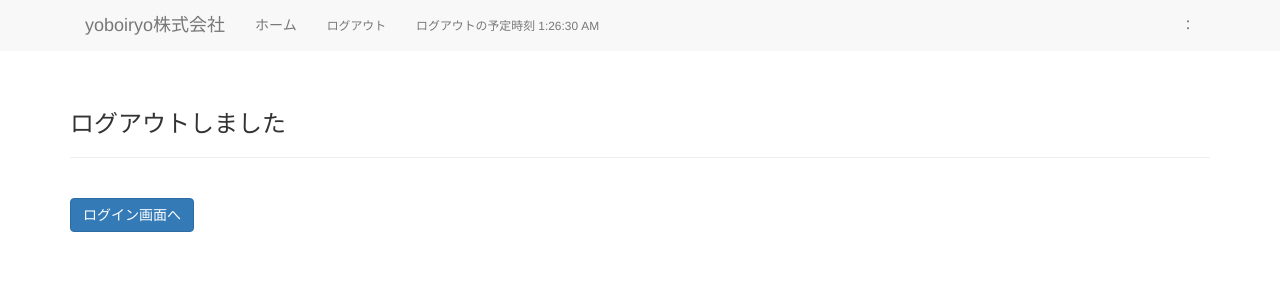
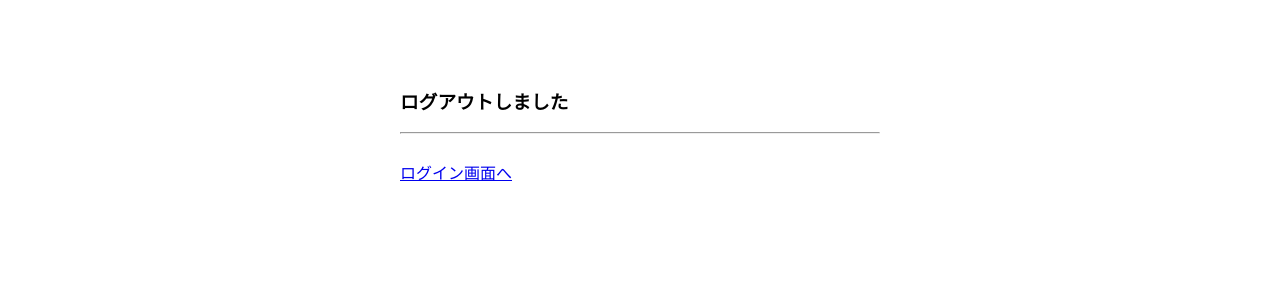
Before and after one commit to gensukeSpp/light_token_server, a Python web app: template app/templates/logout.html in a window 1280 px wide. Shown: the top 300 px of the page. Run offline with Jinja, Linux system fonts and the light colour scheme; the template is opened without the code that fills it, so the values that code supplies are empty; some libraries are stand-ins or nearby versions.

Commit message:
feat: SessionMiddleware とテンプレの Bootstrap 廃止 (htmx 化基盤) + login_required を HTTPException に修正

```diff
--- a/app/config.py
+++ b/app/config.py
@@ -20,3 +20,4 @@ def _db_url() -> str:
 DB_URL = os.getenv("DATABASE_URL", _db_url())
 SECRET_KEY = os.getenv("SECRET_KEY", "dev-insecure-secret-change-me")
 ENV = os.getenv("ENV", "development")
+APP_URL = os.getenv("CLOUD_TIMETABLE4", "http://localhost:5173")
--- a/app/routers/login.py
+++ b/app/routers/login.py
@@ -6,6 +6,7 @@ from fastapi.templating import Jinja2Templates
 from sqlalchemy.orm import Session
 from starlette.responses import RedirectResponse
 
+from ..config import APP_URL
 from ..database_base import get_db
 from ..models import StaffLogin
 from ..schemas import LoginForm
@@ -55,5 +56,5 @@ def do_logout(request: Request):
 @router.get("/")
 def index(request: Request, user: StaffLogin = Depends(login_required)):
     return templates.TemplateResponse(
-        request, "index.html", {"user": user}
+        request, "index.html", {"user": user, "app_url": APP_URL}
     )
--- a/app/templates/base.html
+++ b/app/templates/base.html
@@ -1,107 +1,17 @@
-{% extends "bootstrap/base.html" %}{% block title %}
-{% if title %}
-{{ title }}
-{% else %}
-{% endif %}
-{% endblock %} {% block styles %}
-<!-- Bootstrap -->
-<link href="{{bootstrap_find_resource('css/bootstrap.css', cdn='bootstrap')}}" rel="stylesheet" />
-<link rel="stylesheet" href="{{url_for('static', filename='css/style.css')}}" />
-<!-- 2025/2/4 追加StyleSheet -->
-<link rel="stylesheet" href="{{url_for('static', filename='css/admin-style.css')}}" />
-<link rel="stylesheet" href="{{url_for('static', filename='css/holiday-style.css')}}" />
-{% endblock styles %} {% block navbar %}
-<div class="disp">
-  <nav class="navbar-default navbar-bgc">
-    <div class="container">
-      <div class="navbar-header">
-        <a class="navbar-brand navbar-fntc">yoboiryo株式会社</a>
-      </div>
-      <div class="collapse navbar-collapse" id="bs-example-navbar-collapse-1">
-        <ul class="nav navbar-nav">
-          <li>
-            <a class="navbar-fntc" href="{{ url_for('select_links') }}">ホーム</a>
-          </li>
-
-          <!--
-          <li>
-            <a class="navbar-fntc" href="{{url_for('home_admin')}}">管理者</a>
-          </li>
-          -->
-
-          {% if current_user.is_anonymous %}
-          <li>
-            <a class="navbar-fntc" href="{{ url_for('login') }}"><small>ログイン</small></a>
-          </li>
-          {% else %}
-          <li>
-            <a class="navbar-fntc" href="{{ url_for('logout') }}"><small>ログアウト</small></a>
-          </li>
-          {% endif %}
-          <li>
-            <a class="navbar-fntc"><small><span id="min"></span></small></a>
-          </li>
-        </ul>
-        <ul class="nav navbar-nav navbar-right">
-          {% if current_user.is_anonymous %}
-          {% else %}
-          <li>
-            <a class="navbar-fntc">{{ current_user.STAFFID }}：{{ current_user.M_STAFFINFO.LNAME }} {{
-              current_user.M_STAFFINFO.FNAME }}</a>
-          </li>
-          {% endif %}
-        </ul>
-      </div>
-    </div>
-  </nav>
-</div>
-
-
-
-
-{% endblock %} {% block content %}
-<br>
-<div class="disp">
-  <div class="container base-w">
-    {% with messages = get_flashed_messages(with_categories=true) %} {% if
-    messages %} {% for category, message in messages %}
-    <div class="alert alert-warning">{{ message }}</div>
-    {% endfor %} {% endif %} {% endwith %} {# application content needs to be
-    provided in the app_content block #} {% block app_content %}{% endblock %}
-  </div>
-</div>
-{% endblock %} {% block scripts %} {{ super() }} {{ moment.include_moment() }}
-<script src="https://cdn.jsdelivr.net/npm/viewport-extra@2.0.1/dist/iife/viewport-extra.min.js" defer></script>
-<script>
-  document.addEventListener("DOMContentLoaded", function () {
-    // タブレット端末かどうかを判定
-    var ua = navigator.userAgent;
-    var isSmartPhone =
-      ua.indexOf("iPhone") > -1 ||
-      (ua.indexOf("Android") > -1 && ua.indexOf("Mobile") > -1);
-    var isTablet =
-      !isSmartPhone &&
-      (ua.indexOf("iPad") > -1 ||
-        (ua.indexOf("Macintosh") > -1 && "ontouchend" in document) ||
-        ua.indexOf("Android") > -1);
-    // タブレット端末でのみ最小幅を設定
-    if (isTablet) ViewportExtra.setContent({ minWidth: 1024 });
-    // タブレットでない場合: スマートフォン向けデザインの最小幅
-    ViewportExtra.setContent({ minWidth: isTablet ? 1024 : 375 });
-  });
-</script>
-<script>
-  var st = new Date();
-  var startTime = st.getTime();
-  var finishTime = startTime + (1000 * 60 * 20);
-  var mes = document.getElementById("min");
-  min.textContent = "ログアウトの予定時刻 " + new Date(finishTime).toLocaleTimeString();
-
-  function realTime() {
-    if (finishTime <= new Date().getTime()) {
-      window.location.href = 'https://yobo-system.net/logout_mes';
-    }
-  }
-  setInterval(realTime, 1000);
-</script>
-{% endblock %}
+<!DOCTYPE html>
+<html lang="ja">
+<head>
+    <meta charset="UTF-8">
+    <meta name="viewport" content="width=device-width, initial-scale=1.0">
+    <title>{% block title %}light-token-server{% endblock %}</title>
+    <style>
+        body { font-family: sans-serif; margin: 2rem auto; max-width: 30rem; }
+        .error { color: #c0392b; }
+    </style>
+</head>
+<body>
+    <main>
+        {% block content %}{% endblock %}
+    </main>
+</body>
+</html>
```
Also changed, not shown: app/main.py (+12 -0 lines), app/security.py (+3 -4 lines), app/templates/index.html (added, +10 -0 lines), app/templates/login.html (+17 -8 lines).
